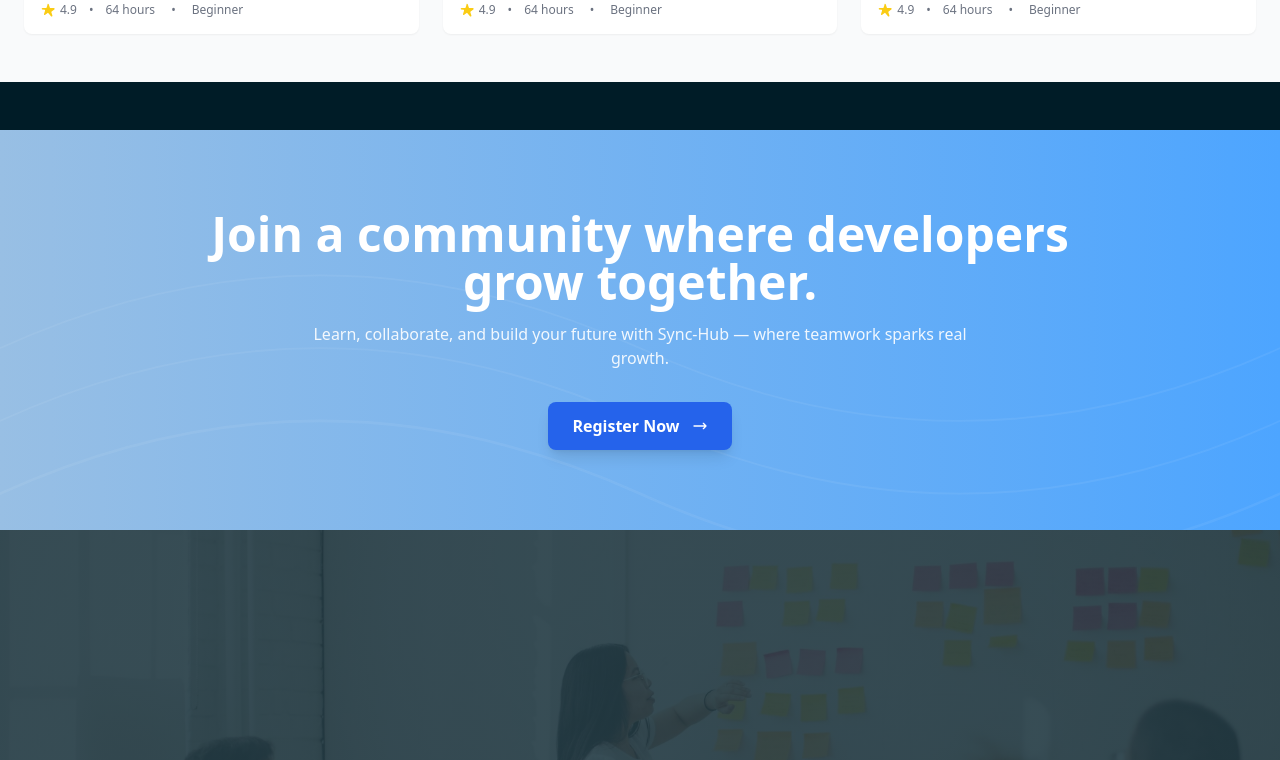
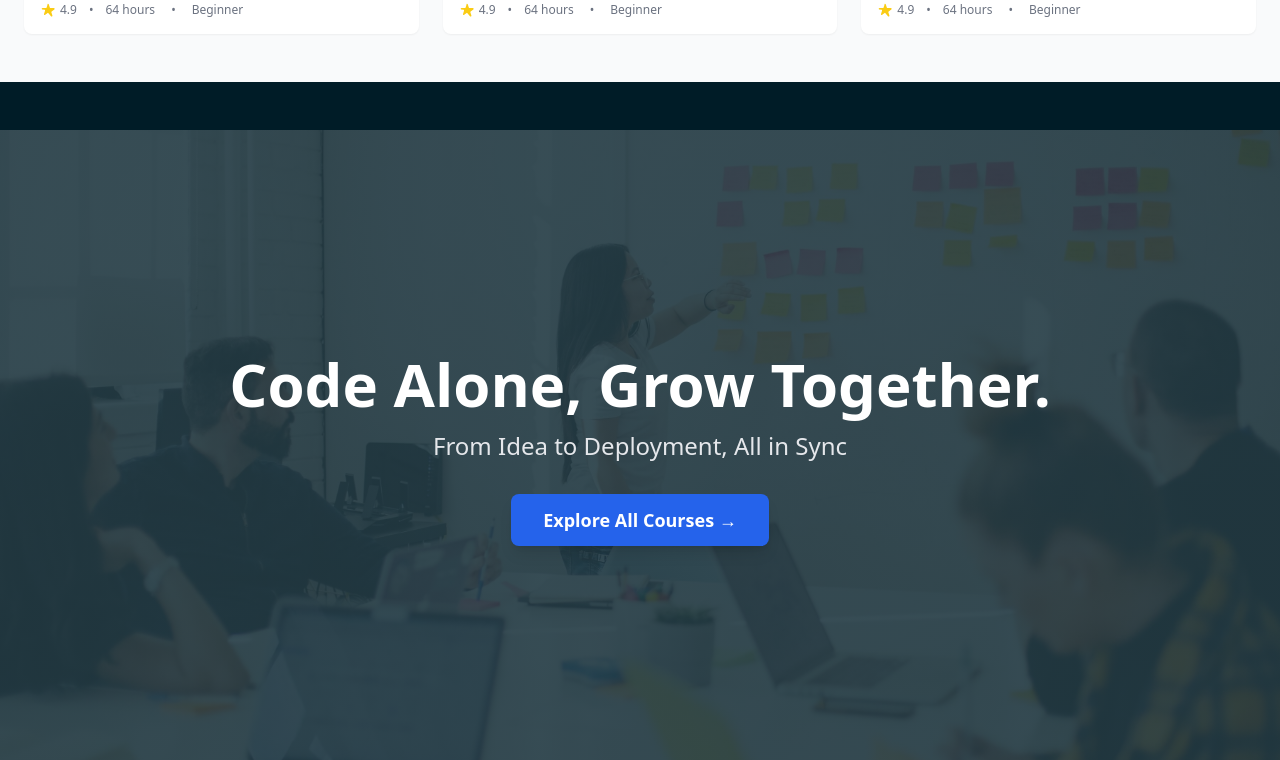
Before and after one commit to MatheusPaternez/course-hub-react-app, a React (Create React App) app: page /home in a window 1280 px wide. Shown: the part 1280-2040 px from the top of the page. Built offline with nearby package versions, Linux system fonts and the light colour scheme.

Commit message:
Remove features no longer used

```diff
--- a/src/pages/HomePage.js
+++ b/src/pages/HomePage.js
@@ -122,18 +122,15 @@
                 </div>
 
                 {/* Content container */}
-                <div className="relative z-10 max-w-5xl mx-auto px-6 py-20 text-center">
-                    {/* Text */}
+                {/* <div className="relative z-10 max-w-5xl mx-auto px-6 py-20 text-center">
                     <h2 className="text-3xl sm:text-4xl md:text-5xl font-extrabold text-white leading-tight">
                         Join a community where developers grow together.
                     </h2>
 
-                    {/* Subtext */}
                     <p className="mt-4 text-sm sm:text-base text-white/90 max-w-2xl mx-auto">
                         Learn, collaborate, and build your future with Sync-Hub — where teamwork sparks real growth.
                     </p>
 
-                    {/* Register Button */}
                     <div className="mt-8">
                         <a
                             href="#"
@@ -145,7 +142,7 @@
                             </svg>
                         </a>
                     </div>
-                </div>
+                </div> */}
             </section>
         </main>
     );
```
